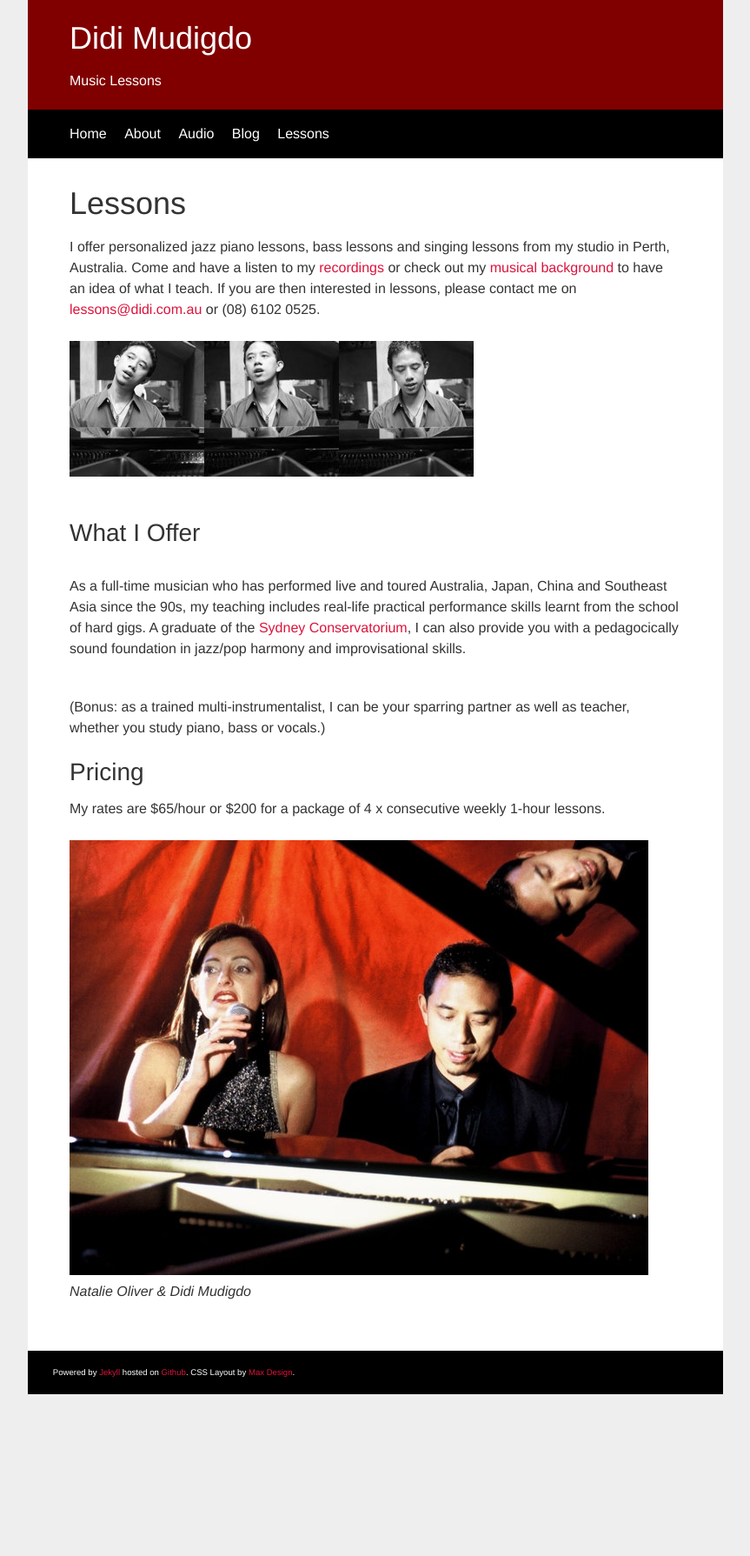
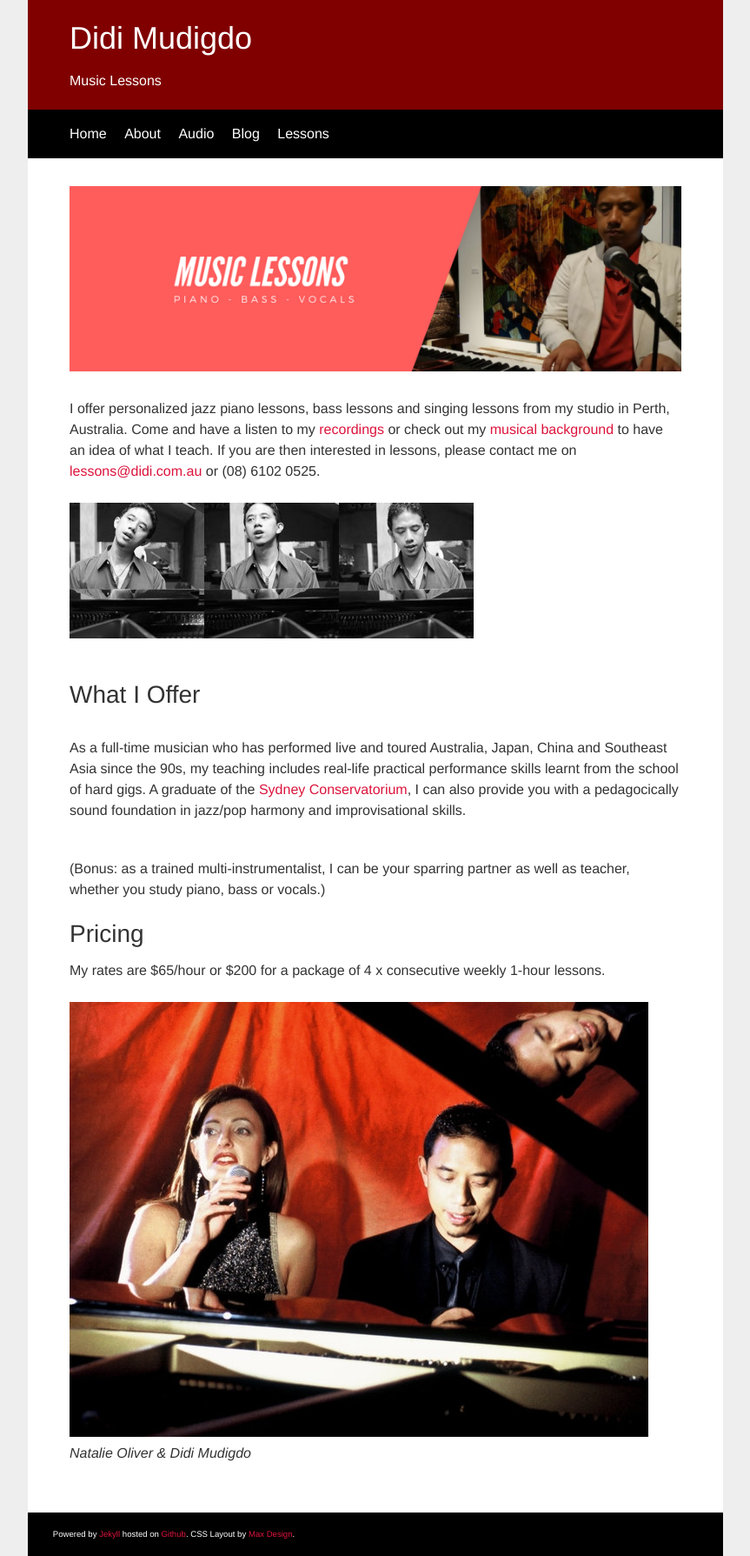
Before and after one commit to didijazz/didijazz.github.io, a Jekyll site: the page built from jazz-piano-lessons-perth/index.html, in a window 1280 px wide. Shown: the whole page at 87% size, without its empty margins (208-1071 px from the left). Built offline with Jekyll 4.4.1, drawn with Linux system fonts in a browser that asks for light colours; before the commit the page ends 1603 px from its top, so only the background shows below that.

Commit message:
lessons banner

```diff
--- a/about/index.html
+++ b/about/index.html
@@ -8,10 +8,10 @@
 <p>Hello, I am a music teacher based in Perth Australia with over 25 years of performance experience.</p>
 <ul>
 <li>Graduated from the <a href="http://music.sydney.edu.au/" target="_blank">Sydney Conservatorium</a> (Jazz Studies)</li>
-<li>Participated in vocal workshops by <a href="https://en.wikipedia.org/wiki/Betty_Carter" target="_blank">Betty Carter</a>, <a href="https://en.wikipedia.org/wiki/Mark_Murphy_%28singer%29" target="_blank">Mark Murphy</a> &amp; <a href="https://en.wikipedia.org/wiki/Kurt_Elling" target="_blank">Kurt Elling</a></li>
 <li>Accompanied students at Sydney Conservatorium jazz vocal classes 1997 - 2005</li>
 <li>Performed as <a href="pressposters.html">piano-vocalist</a> in jazz festivals &amp; venues in Australia, Japan, China &amp; Southeast Asia 2000 - 2011</li>
 <li>Piano-accompanist for <a href="https://en.wikipedia.org/wiki/Bobby_Taylor_%26_the_Vancouvers" target="_blank">Bobby Taylor</a> (USA), <a href="http://www.greggarthur.com/" target="_blank">Gregg Arthur</a> (Australia), <a href="http://julietpang.net" target="_blank">Juliet Pang</a> (Singapore), <a href="https://www.facebook.com/jasminechenmusic/" target="_blank">Jasmine Chen</a> (China), <a href="https://id.wikipedia.org/wiki/Sherly_O" target="_blank">Sherly O</a> (Indonesia)</li>
+<li>Participated in vocal workshops by <a href="https://en.wikipedia.org/wiki/Betty_Carter" target="_blank">Betty Carter</a>, <a href="https://en.wikipedia.org/wiki/Mark_Murphy_%28singer%29" target="_blank">Mark Murphy</a> &amp; <a href="https://en.wikipedia.org/wiki/Kurt_Elling" target="_blank">Kurt Elling</a></li>
 </ul>
 <p><img class=img-responsive src="/img/pianofestbanner800px.jpg" alt=""></p>
 <h2><a id="The_Long_Version_12"></a>The Long Version</h2>
--- a/jazz-piano-lessons-perth/index.html
+++ b/jazz-piano-lessons-perth/index.html
@@ -4,7 +4,7 @@
 description: Didi Mudigdo offers jazz piano lessons, bass lessons and singing lessons in Perth, Australia
 ---
 
-<h1>Lessons</h1>
+<p><img class=img-responsive src="/img/jazz-piano-lessons-perth.png" alt="Jazz Piano Lessons Perth"></p>
 
 <p>I offer personalized jazz piano lessons, bass lessons and singing lessons from my studio in Perth, Australia. Come and have a listen to my <a href="/audio/index.html">recordings</a> or check out my <a href="/about/index.html">musical background</a> to have an idea of what I teach. If you are then interested in lessons, please contact me on <a href="mailto:lessons@didi.com.au" target="_blank">lessons@didi.com.au</a> or (08) 6102 0525.</p>
 
```
Also changed, not shown: img/jazz-piano-lessons-perth.png (added).
